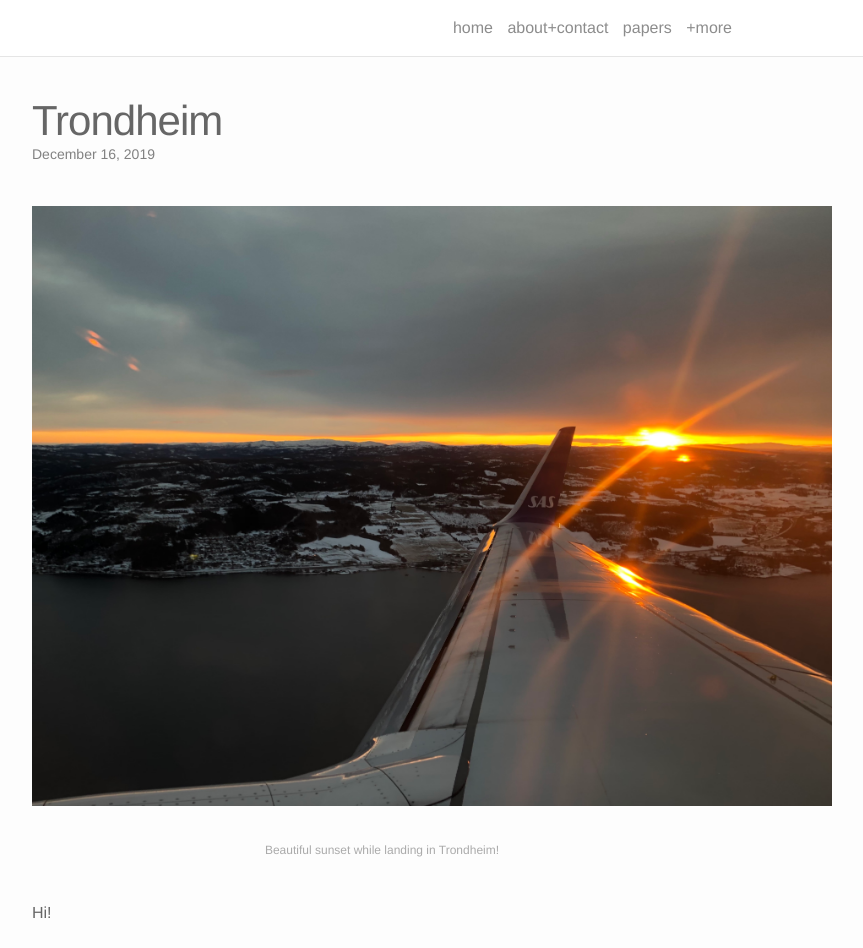
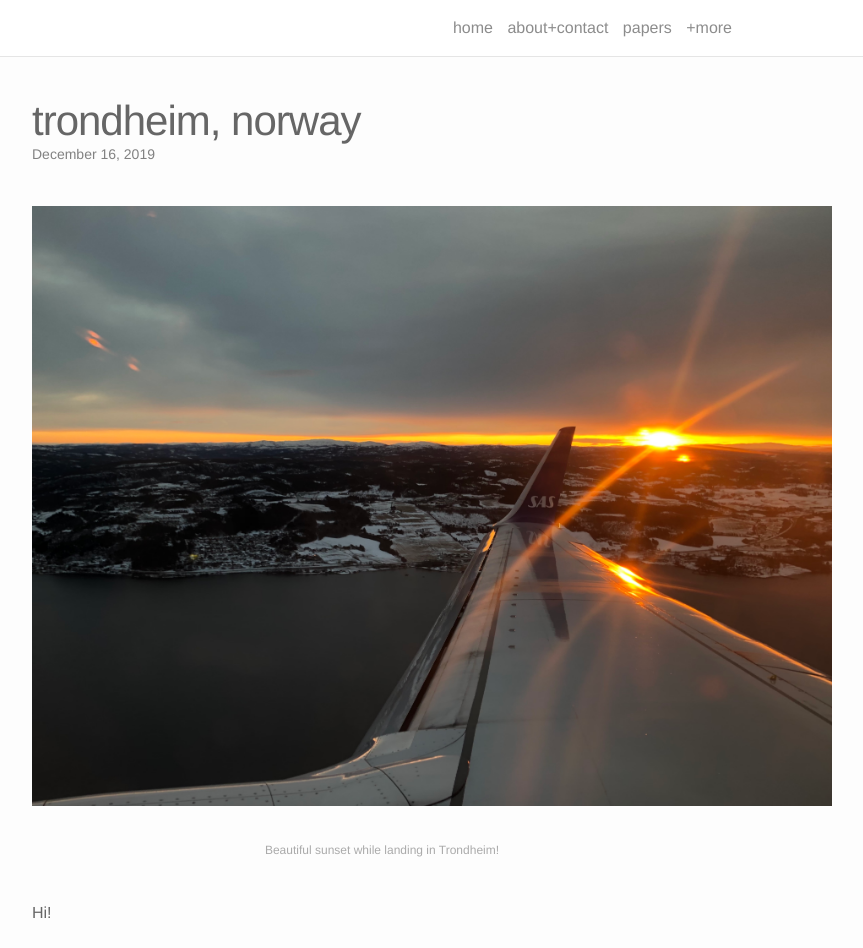
Before and after one commit to tfblanken/tfblanken.github.io, a Jekyll site: the page built from _posts/2019-12-16-trondheim.markdown, in a window 1280 px wide and 1400 px high. Shown: the top 948 px of the window, without its empty margins (258-1121 px from the left). Built offline with Jekyll 4.4.1, drawn with Linux system fonts in a browser that asks for light colours; nearby versions of some CDN libraries; some of the changed text lies outside the part shown.

Commit message:
Update 2019-12-16-trondheim.markdown

```diff
--- a/_posts/2019-12-16-trondheim.markdown
+++ b/_posts/2019-12-16-trondheim.markdown
@@ -1,6 +1,6 @@
 ---
 layout: post
-title:  Trondheim
+title:  trondheim, norway
 date:   2019-12-16 13:00:16
 description: Workshop on Network analysis for psychology using R
 ---
```
Also changed, not shown: other parts of _posts/2019-12-16-trondheim.markdown (+2 -0 lines).
